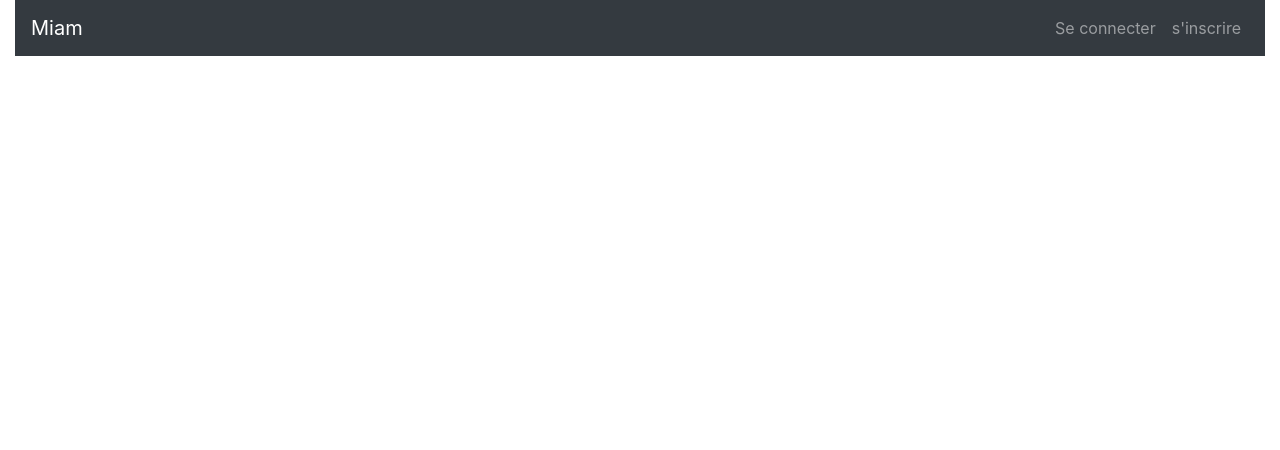
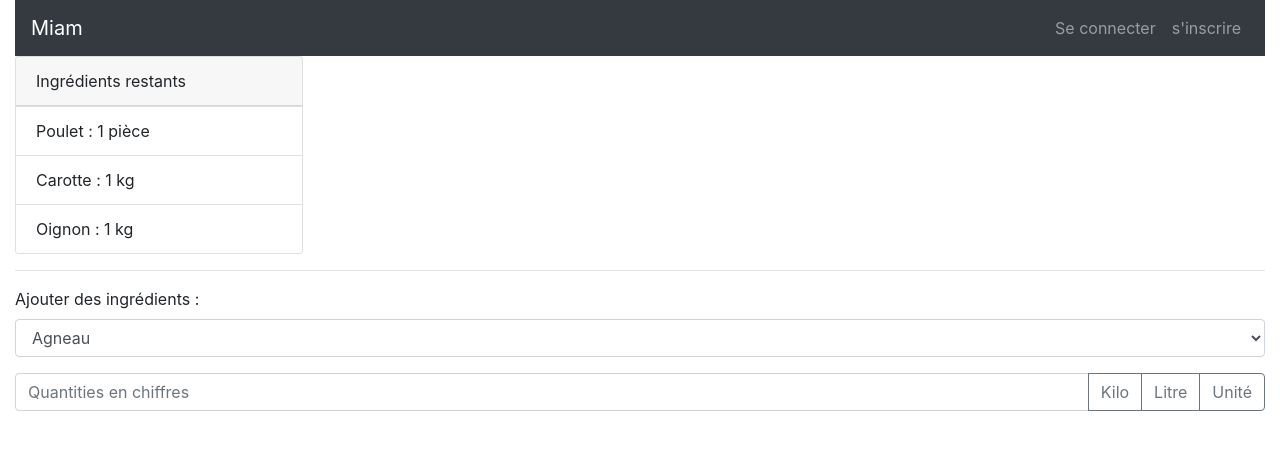
Before and after one commit to 3AC168/miam_front, a React (Create React App) app: page / in a window 1280 px wide. Shown: the top 450 px of the page. Built offline with nearby package versions, Linux system fonts and the light colour scheme.

Commit message:
second commit

```diff
--- a/src/App.js
+++ b/src/App.js
@@ -27,7 +27,7 @@ class App extends Component {
           {/*<IngredientsAdd />*/}
 
           {/*<Utilisateur/>*/}
-          {/*<Ingredients/>*/}
+          <Ingredients/>
       </div>
     </div>
 
```
